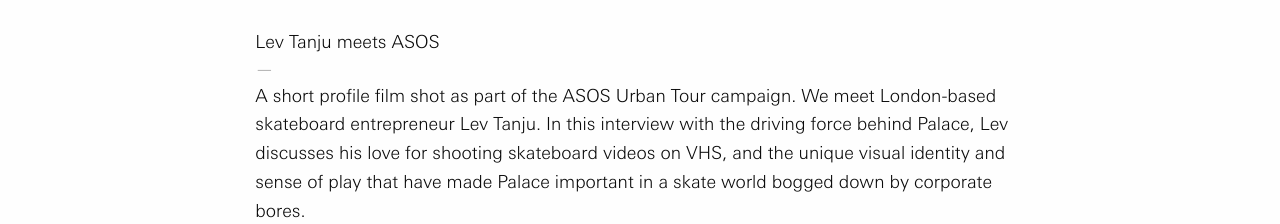
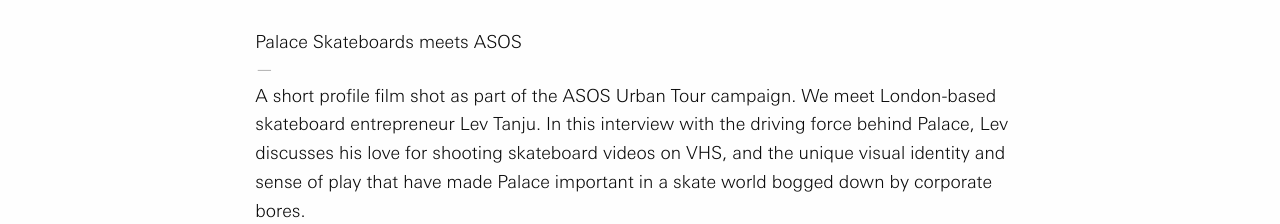
Before and after one commit to garethjohnsdesign/niallkenny.com, a Jekyll site: the page built from _projects/lev-tanju-meets-asos.markdown, in a window 1280 px wide. Shown: the part 563-787 px from the top of the page. Built offline with Jekyll 4.4.1, drawn with Linux system fonts in a browser that asks for light colours.

Commit message:
Updated Lev Tanju Meets Asos

```diff
--- a/_projects/lev-tanju-meets-asos.markdown
+++ b/_projects/lev-tanju-meets-asos.markdown
@@ -1,5 +1,5 @@
 ---
-title: Lev Tanju meets ASOS
+title: Palace Skateboards meets ASOS
 date: 2013-01-01 00:00:00 Z
 position: 2
 image: "/uploads/meet-lev-tanju.jpg"
```
